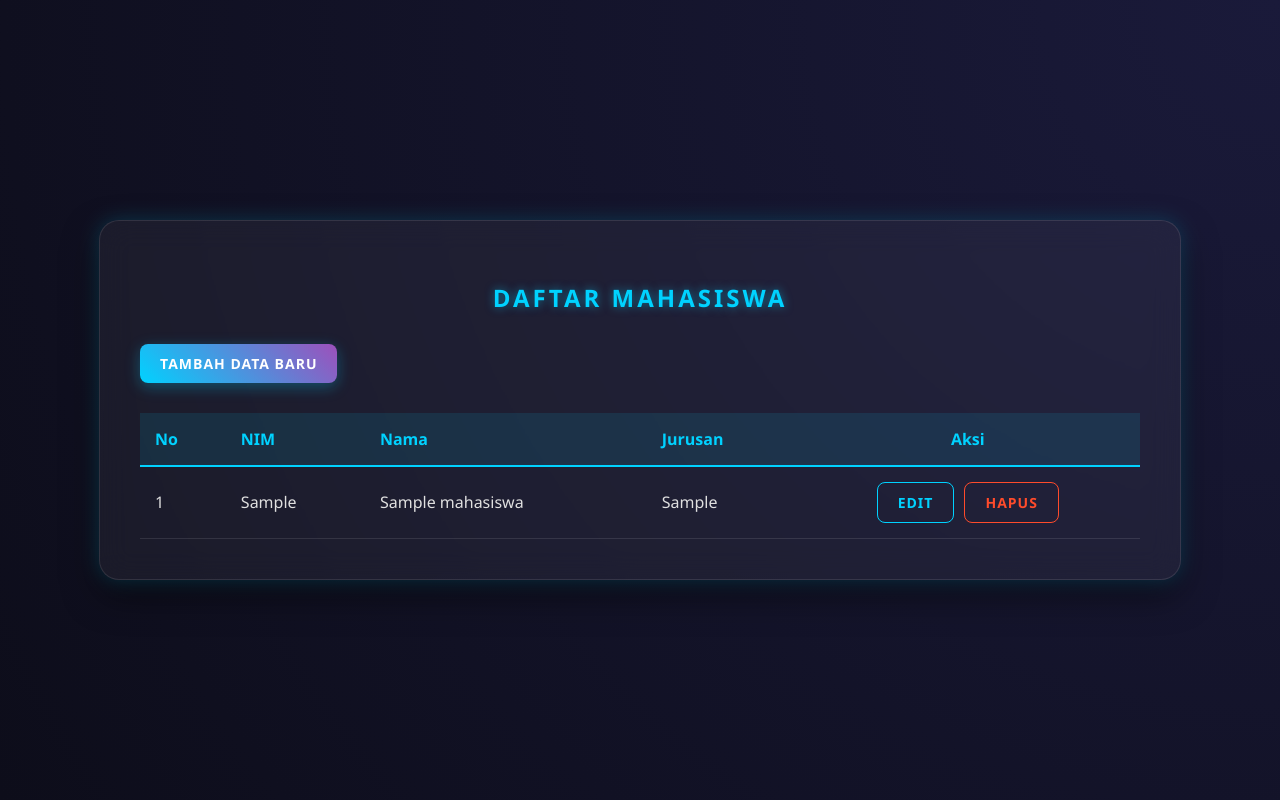
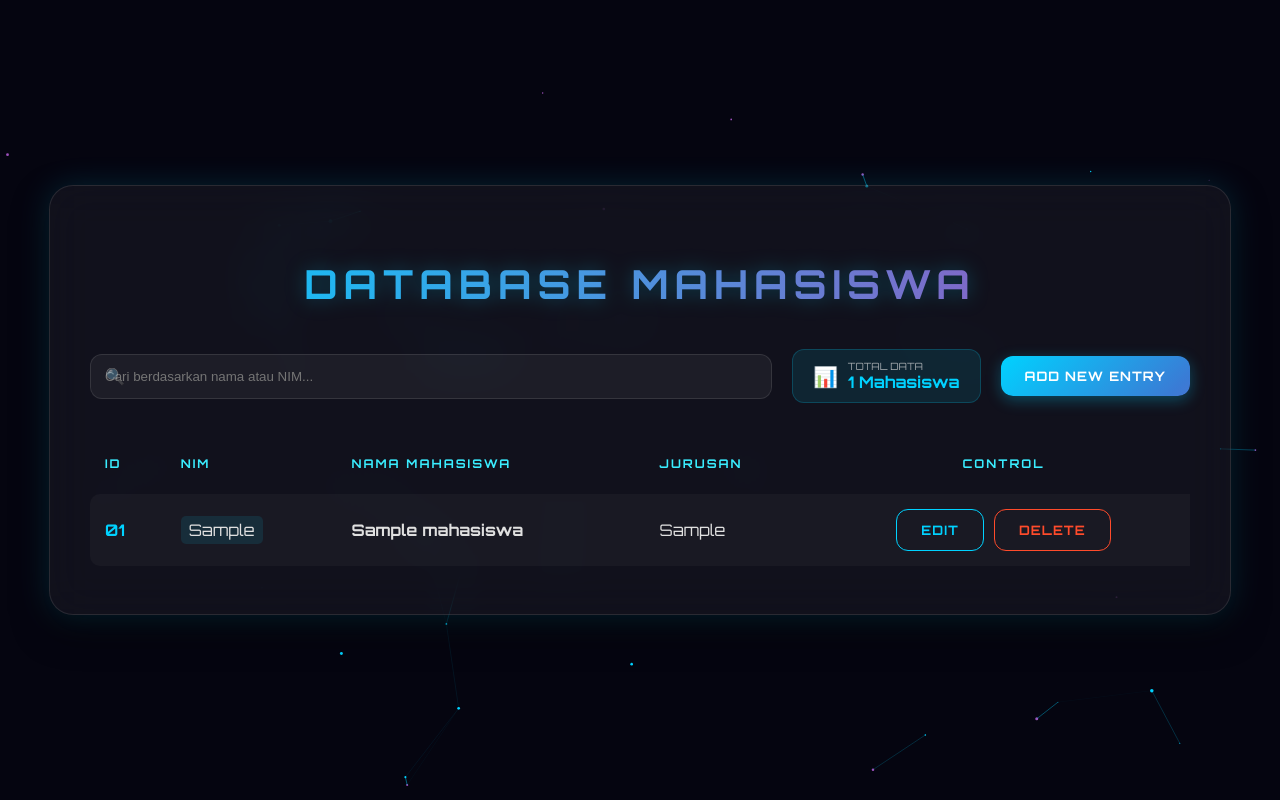
Before and after one commit to zalfamulki/Praktikum3_WebProg, a PHP site: page / in a window 1280 px wide. Run offline with PHP 8.4, Linux system fonts and the light colour scheme; tables that the repository leaves empty or names only in its code hold one stand-in row (values such as "Sample post").

Commit message:
menambah particle.js untuk particle dan mengintegrasikannya

```diff
--- a/index.php
+++ b/index.php
@@ -2,47 +2,86 @@
 require 'connection.php';
 $stmt = $pdo->query("SELECT * FROM mahasiswa ORDER BY id DESC");
 $mahasiswa = $stmt->fetchAll(PDO::FETCH_ASSOC);
+$total = count($mahasiswa);
 ?>
 <!DOCTYPE html>
 <html lang="id">
 <head>
     <meta charset="UTF-8">
     <meta name="viewport" content="width=device-width, initial-scale=1.0">
-    <title>Data Mahasiswa | Dashboard Futuristik</title>
+    <title>MAHASISWA | CORE SYSTEM</title>
+    <link href="https://fonts.googleapis.com/css2?family=Orbitron:wght@400;700;900&display=swap" rel="stylesheet">
     <link rel="stylesheet" href="style.css">
 </head>
 <body>
     <div class="container">
-        <h2>Daftar Mahasiswa</h2>
-        <div style="margin-bottom: 25px;">
-            <a href="tambah.php" class="btn btn-primary">Tambah Data Baru</a>
+        <h2>Database Mahasiswa</h2>
+
+        <div class="top-bar">
+            <div class="search-box">
+                <span class="search-icon">🔍</span>
+                <input type="text" id="searchInput" placeholder="Cari berdasarkan nama atau NIM..." onkeyup="searchTable()">
+            </div>
+
+            <div class="stats-card">
+                <span style="font-size: 20px;">📊</span>
+                <div>
+                    <div style="font-size: 10px; opacity: 0.7; text-transform: uppercase;">Total Data</div>
+                    <div style="font-weight: bold; color: var(--primary-color);"><?= $total ?> Mahasiswa</div>
+                </div>
+            </div>
+
+            <a href="tambah.php" class="btn btn-primary">Add New Entry</a>
         </div>
 
-        <table>
+        <table id="mahasiswaTable">
             <thead>
                 <tr>
-                    <th>No</th>
+                    <th>ID</th>
                     <th>NIM</th>
-                    <th>Nama</th>
+                    <th>Nama Mahasiswa</th>
                     <th>Jurusan</th>
-                    <th style="text-align: center;">Aksi</th>
+                    <th style="text-align: center;">Control</th>
                 </tr>
             </thead>
             <tbody>
                 <?php $no = 1; foreach($mahasiswa as $row): ?>
                 <tr>
-                    <td><?= $no++; ?></td>
-                    <td><?= htmlspecialchars($row['npm']); ?></td>
-                    <td><?= htmlspecialchars($row['nama']); ?></td>
+                    <td style="color: var(--primary-color); font-weight: bold;"><?= str_pad($no++, 2, '0', STR_PAD_LEFT); ?></td>
+                    <td><span style="background: rgba(0,210,255,0.1); padding: 4px 8px; border-radius: 5px;"><?= htmlspecialchars($row['npm']); ?></span></td>
+                    <td><strong><?= htmlspecialchars($row['nama']); ?></strong></td>
                     <td><?= htmlspecialchars($row['jurusan']); ?></td>
-                    <td class="actions" style="justify-content: center;">
+                    <td style="display: flex; gap: 10px; justify-content: center;">
                         <a href="edit.php?id=<?= $row['id']; ?>" class="btn btn-edit">Edit</a>
-                        <a href="delete.php?id=<?= $row['id']; ?>" class="btn btn-delete" onclick="return confirm('Yakin ingin menghapus data ini?')">Hapus</a>
+                        <a href="delete.php?id=<?= $row['id']; ?>" class="btn btn-delete" onclick="return confirm('Inisialisasi penghapusan data?')">Delete</a>
                     </td>
                 </tr>
                 <?php endforeach; ?>
             </tbody>
         </table>
     </div>
+
+    <script src="particles.js"></script>
+    <script>
+    function searchTable() {
+        let input = document.getElementById("searchInput");
+        let filter = input.value.toUpperCase();
+        let table = document.getElementById("mahasiswaTable");
+        let tr = table.getElementsByTagName("tr");
+
+        for (let i = 1; i < tr.length; i++) {
+            let tdName = tr[i].getElementsByTagName("td")[2];
+            let tdNIM = tr[i].getElementsByTagName("td")[1];
+            if (tdName || tdNIM) {
+                let textValue = (tdName.textContent || tdName.innerText) + (tdNIM.textContent || tdNIM.innerText);
+                if (textValue.toUpperCase().indexOf(filter) > -1) {
+                    tr[i].style.display = "";
+                } else {
+                    tr[i].style.display = "none";
+                }
+            }
+        }
+    }
+    </script>
 </body>
 </html>
--- /dev/null
+++ b/particles.js
@@ -0,0 +1,89 @@
+const canvas = document.createElement('canvas');
+const ctx = canvas.getContext('2d');
+document.body.appendChild(canvas);
+
+canvas.style.position = 'fixed';
+canvas.style.top = '0';
+canvas.style.left = '0';
+canvas.style.width = '100%';
+canvas.style.height = '100%';
+canvas.style.zIndex = '-1';
+canvas.style.pointerEvents = 'none';
+
+let particles = [];
+const particleCount = 60;
+
+window.addEventListener('resize', resizeCanvas);
+function resizeCanvas() {
+    canvas.width = window.innerWidth;
+    canvas.height = window.innerHeight;
+}
+resizeCanvas();
+
+class Particle {
+    constructor() {
+        this.reset();
+    }
+
+    reset() {
+        this.x = Math.random() * canvas.width;
+        this.y = Math.random() * canvas.height;
+        this.vx = (Math.random() - 0.5) * 0.5;
+        this.vy = (Math.random() - 0.5) * 0.5;
+        this.size = Math.random() * 2;
+        this.color = Math.random() > 0.5 ? '#00d2ff' : '#9d50bb';
+    }
+
+    update() {
+        this.x += this.vx;
+        this.y += this.vy;
+
+        if (this.x < 0 || this.x > canvas.width || this.y < 0 || this.y > canvas.height) {
+            this.reset();
+        }
+    }
+
+    draw() {
+        ctx.beginPath();
+        ctx.arc(this.x, this.y, this.size, 0, Math.PI * 2);
+        ctx.fillStyle = this.color;
+        ctx.fill();
+    }
+}
+
+function init() {
+    for (let i = 0; i < particleCount; i++) {
+        particles.push(new Particle());
+    }
+}
+
+function animate() {
+    ctx.clearRect(0, 0, canvas.width, canvas.height);
+
+    particles.forEach(p => {
+        p.update();
+        p.draw();
+    });
+
+    // Draw lines between close particles
+    for (let i = 0; i < particles.length; i++) {
+        for (let j = i + 1; j < particles.length; j++) {
+            const dx = particles[i].x - particles[j].x;
+            const dy = particles[i].y - particles[j].y;
+            const dist = Math.sqrt(dx * dx + dy * dy);
+
+            if (dist < 100) {
+                ctx.beginPath();
+                ctx.strokeStyle = `rgba(0, 210, 255, ${1 - dist / 100})`;
+                ctx.lineWidth = 0.5;
+                ctx.moveTo(particles[i].x, particles[i].y);
+                ctx.lineTo(particles[j].x, particles[j].y);
+                ctx.stroke();
+            }
+        }
+    }
+    requestAnimationFrame(animate);
+}
+
+init();
+animate();
--- a/style.css
+++ b/style.css
@@ -10,8 +10,8 @@
 }
 
 body {
-    background: radial-gradient(circle at top right, #1a1a3a, #0d0d1a);
-    font-family: 'Segoe UI', Tahoma, Geneva, Verdana, sans-serif;
+    background: #050510;
+    font-family: 'Orbitron', 'Segoe UI', sans-serif;
     color: var(--text-color);
     margin: 0;
     padding: 0;
@@ -20,68 +20,102 @@ body {
     justify-content: center;
     align-items: center;
     flex-direction: column;
+    overflow-x: hidden;
 }
 
 .container {
     width: 90%;
-    max-width: 1000px;
+    max-width: 1100px;
     background: var(--card-bg);
-    backdrop-filter: blur(15px);
+    backdrop-filter: blur(20px);
     border: 1px solid var(--glass-border);
     padding: 40px;
-    border-radius: 20px;
-    box-shadow: 0 0 20px rgba(0, 210, 255, 0.2), 0 15px 35px rgba(0, 0, 0, 0.5);
-    animation: fadeIn 1s ease-out;
+    border-radius: 24px;
+    box-shadow: 0 0 30px rgba(0, 210, 255, 0.15), 0 15px 35px rgba(0, 0, 0, 0.5);
+    animation: fadeIn 0.8s ease-out;
+    position: relative;
+    z-index: 1;
 }
 
 @keyframes fadeIn {
-    from { opacity: 0; transform: translateY(20px); }
+    from { opacity: 0; transform: translateY(30px); }
     to { opacity: 1; transform: translateY(0); }
 }
 
 h2 {
     text-align: center;
     text-transform: uppercase;
-    letter-spacing: 3px;
-    color: var(--primary-color);
-    text-shadow: 0 0 10px rgba(0, 210, 255, 0.5);
-    margin-bottom: 30px;
+    letter-spacing: 6px;
+    background: linear-gradient(to right, #00d2ff, #9d50bb);
+    -webkit-background-clip: text;
+    -webkit-text-fill-color: transparent;
+    font-size: 2.5rem;
+    margin-bottom: 40px;
+    filter: drop-shadow(0 0 10px rgba(0, 210, 255, 0.3));
 }
 
-table {
-    width: 100%;
-    border-collapse: collapse;
-    margin-top: 20px;
+/* New Feature: Search & Stats Bar */
+.top-bar {
+    display: flex;
+    justify-content: space-between;
+    align-items: center;
+    margin-bottom: 30px;
+    gap: 20px;
+    flex-wrap: wrap;
 }
 
-th {
-    background: rgba(0, 210, 255, 0.1);
-    color: var(--primary-color);
-    padding: 15px;
-    text-align: left;
-    border-bottom: 2px solid var(--primary-color);
+.search-box {
+    position: relative;
+    flex: 1;
+    min-width: 300px;
 }
 
-td {
-    padding: 15px;
-    border-bottom: 1px solid var(--glass-border);
+.search-box input {
+    width: 100%;
+    padding: 12px 20px 12px 45px;
+    background: rgba(255, 255, 255, 0.07);
+    border: 1px solid var(--glass-border);
+    border-radius: 15px;
+    color: white;
+    outline: none;
+    transition: 0.3s;
 }
 
-tr:hover {
-    background: rgba(255, 255, 255, 0.03);
+.search-box input:focus {
+    border-color: var(--primary-color);
+    box-shadow: 0 0 15px rgba(0, 210, 255, 0.4);
 }
 
-/* Button Styles */
+.search-icon {
+    position: absolute;
+    left: 15px;
+    top: 50%;
+    transform: translateY(-50%);
+    opacity: 0.5;
+}
+
+.stats-card {
+    background: rgba(0, 210, 255, 0.1);
+    padding: 10px 20px;
+    border-radius: 12px;
+    border: 1px solid rgba(0, 210, 255, 0.2);
+    display: flex;
+    align-items: center;
+    gap: 10px;
+}
+
+/* Enhanced Buttons */
 .btn {
-    padding: 10px 20px;
+    padding: 12px 24px;
     border: none;
-    border-radius: 8px;
+    border-radius: 12px;
     cursor: pointer;
-    font-weight: 600;
-    transition: all 0.3s ease;
+    font-weight: 700;
+    transition: all 0.4s cubic-bezier(0.175, 0.885, 0.32, 1.275);
     text-decoration: none;
-    display: inline-block;
-    font-size: 14px;
+    display: inline-flex;
+    align-items: center;
+    font-size: 13px;
     text-transform: uppercase;
     letter-spacing: 1px;
     position: relative;
@@ -89,15 +123,16 @@ tr:hover {
 }
 
 .btn-primary {
-    background: linear-gradient(45deg, var(--primary-color), var(--secondary-color));
+    background: linear-gradient(135deg, #00d2ff 0%, #3a7bd5 50%, #9d50bb 100%);
+    background-size: 200% auto;
     color: white;
     box-shadow: 0 4px 15px rgba(0, 210, 255, 0.3);
 }
 
 .btn-primary:hover {
-    transform: translateY(-2px);
-    box-shadow: 0 6px 20px rgba(0, 210, 255, 0.5);
-    filter: brightness(1.1);
+    background-position: right center;
+    transform: translateY(-3px) scale(1.05);
+    box-shadow: 0 8px 25px rgba(157, 80, 187, 0.5);
 }
 
 .btn-edit {
@@ -109,6 +144,7 @@ tr:hover {
 .btn-edit:hover {
     background: var(--primary-color);
     color: #000;
+    box-shadow: 0 0 15px var(--primary-color);
 }
 
 .btn-delete {
@@ -120,26 +156,62 @@ tr:hover {
 .btn-delete:hover {
     background: var(--danger-color);
     color: white;
+    box-shadow: 0 0 15px var(--danger-color);
 }
+
+/* Table Styling */
+table {
+    width: 100%;
+    border-collapse: separate;
+    border-spacing: 0 8px;
+}
+
+th {
+    padding: 15px;
+    text-align: left;
+    color: var(--accent-color);
+    text-transform: uppercase;
+    font-size: 12px;
+    letter-spacing: 2px;
+}
+
+tbody tr {
+    background: rgba(255, 255, 255, 0.03);
+    transition: 0.3s;
+}
+
+tbody tr:hover {
+    background: rgba(255, 255, 255, 0.08);
+    transform: scale(1.01);
+}
+
+td {
+    padding: 15px;
+}
+
+td:first-child { border-radius: 10px 0 0 10px; }
+td:last-child { border-radius: 0 10px 10px 0; }
 
 /* Form Styles */
 .form-group {
-    margin-bottom: 20px;
+    margin-bottom: 25px;
 }
 
 label {
     display: block;
-    margin-bottom: 8px;
+    margin-bottom: 10px;
     color: var(--accent-color);
-    font-weight: 500;
+    font-size: 12px;
+    text-transform: uppercase;
+    letter-spacing: 1px;
 }
 
 input[type="text"] {
     width: 100%;
-    padding: 12px;
+    padding: 14px;
     background: rgba(255, 255, 255, 0.05);
     border: 1px solid var(--glass-border);
-    border-radius: 8px;
+    border-radius: 12px;
     color: #fff;
     outline: none;
     transition: 0.3s;
@@ -148,21 +220,5 @@ input[type="text"] {
 
 input[type="text"]:focus {
     border-color: var(--primary-color);
-    box-shadow: 0 0 10px rgba(0, 210, 255, 0.3);
+    background: rgba(255, 255, 255, 0.08);
 }
-
-.actions {
-    display: flex;
-    gap: 10px;
-}
-
-/* Futuristic Animation */
-@keyframes glow {
-    0% { box-shadow: 0 0 5px var(--primary-color); }
-    50% { box-shadow: 0 0 20px var(--primary-color); }
-    100% { box-shadow: 0 0 5px var(--primary-color); }
-}
-
-.btn-primary:active {
-    transform: scale(0.95);
-}
```
Also changed, not shown: edit.php (+11 -9 lines), tambah.php (+13 -12 lines).
